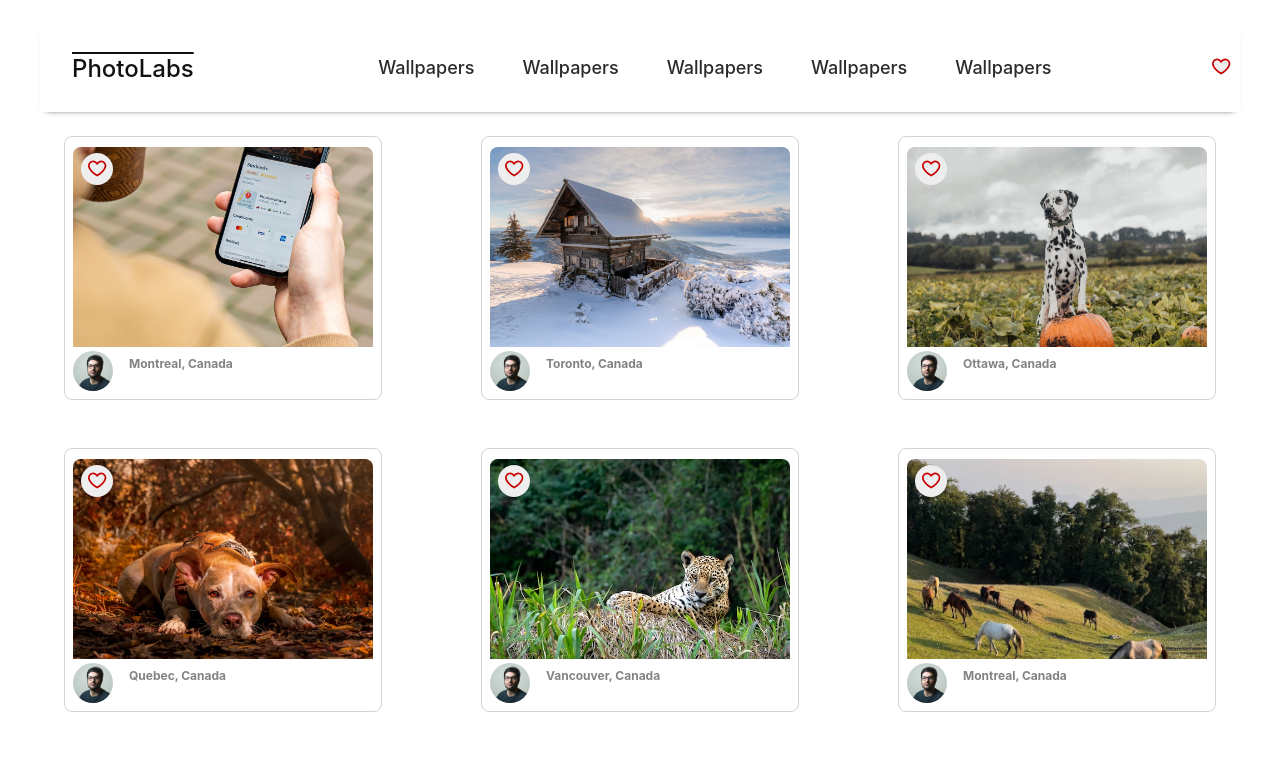
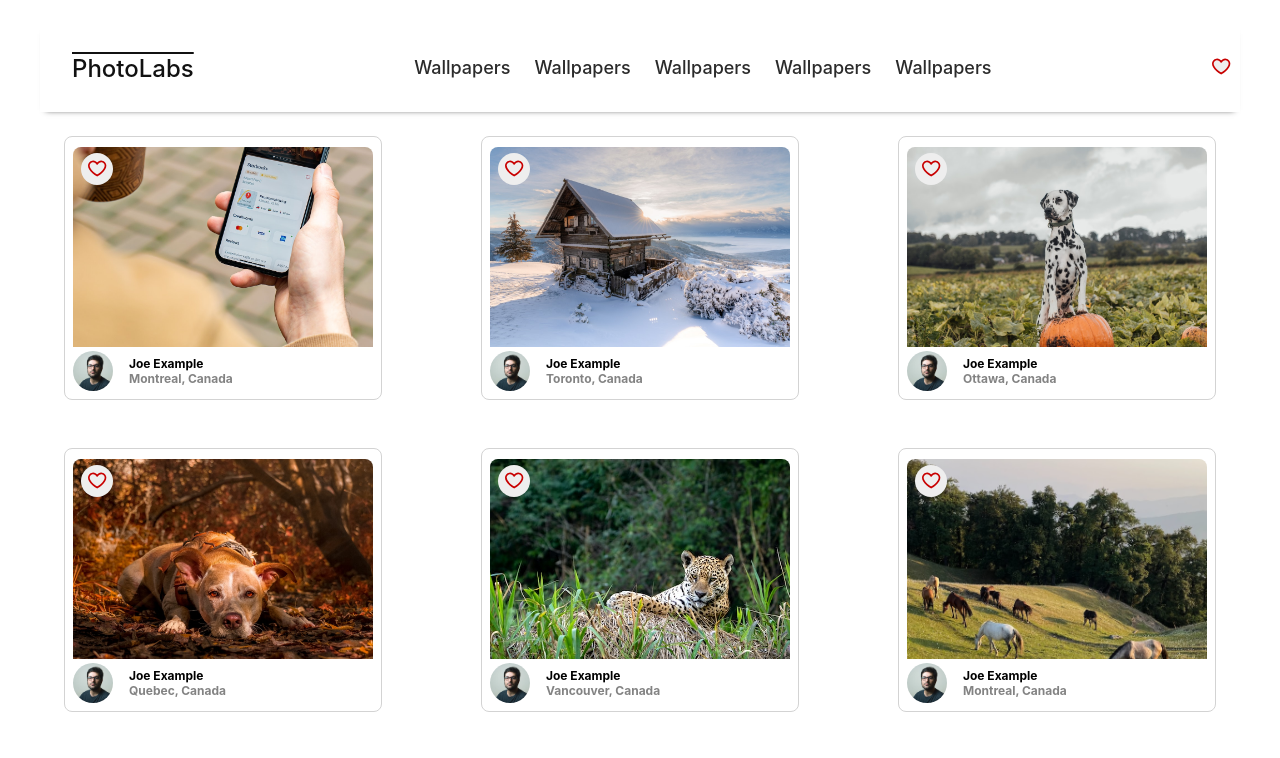
Before and after one commit to Ametrysinine/photolabs, a React (Create React App) app in the folder frontend/: page / in a window 1280 px wide. Shown: the top 758 px of the page. Built offline with nearby package versions, Linux system fonts and the light colour scheme; the HTML template or start-up script is replaced by a standard one.

Commit message:
Implement global favorites

```diff
--- a/frontend/src/components/HomeRoute.jsx
+++ b/frontend/src/components/HomeRoute.jsx
@@ -1,15 +1,27 @@
-import React from "react";
+import React, { useState } from "react";
 
 import "../styles/HomeRoute.scss";
 import PhotoList from "./PhotoList";
 import TopNavigation from "./TopNavigationBar";
 
 const HomeRoute = () => {
+  const [favorites, setFavorites] = useState({keys:'values'});
+
+  const toggleFavorite = function(id) {
+    const newFavorites = {...favorites};
+
+    newFavorites[id] = !newFavorites[id];
+
+    console.log('Clicked: ' + id + ' newFavorites ' + Object.keys(newFavorites) + ' ' + Object.values(newFavorites));
+    setFavorites(newFavorites);
+  };
+
+
   return (
-  <div className="home-route">
-    <TopNavigation/>
-    <PhotoList/>
-  </div>
+    <div className="home-route">
+      <TopNavigation />
+      <PhotoList favorites={favorites} toggleFavorite={toggleFavorite}  />
+    </div>
   );
 };
 
--- a/frontend/src/components/PhotoFavButton.jsx
+++ b/frontend/src/components/PhotoFavButton.jsx
@@ -3,10 +3,12 @@ import React, { useCallback, useState } from 'react';
 import FavIcon from './FavIcon';
 import '../styles/PhotoFavButton.scss';
 
-function PhotoFavButton() {
+function PhotoFavButton(props) {
   const [selected, setSelected] = useState(false);
-  const handleClick = () => setSelected(selected => !selected);
-
+  const handleClick = () => {
+    setSelected(selected => !selected);
+    props.toggleFavorite(props.id);
+  }
   return (
     <div className="photo-list__fav-icon">
       <div onClick={handleClick} className="photo-list__fav-icon-svg">
--- a/frontend/src/components/PhotoList.jsx
+++ b/frontend/src/components/PhotoList.jsx
@@ -3,65 +3,11 @@ import PhotoListItem from "./PhotoListItem";
 import "../styles/PhotoList.scss";
 import photos from "mocks/photos";
 
-const sampleDataForPhotoList = [
-  {
-    id: "1",
-    location: {
-      city: "Montreal",
-      country: "Canada",
-    },
-    urls: {
-      full: `${process.env.PUBLIC_URL}/Image-1-Full.jpeg`,
-      regular: `${process.env.PUBLIC_URL}/Image-1-Regular.jpeg`,
-    },
-    user: {
-      id: "1",
-      username: "exampleuser",
-      name: "Joe Example",
-      profile: `${process.env.PUBLIC_URL}/profile-1.jpg`,
-    },
-  },
-  {
-    id: "2",
-    location: {
-      city: "Toronto",
-      country: "Canada",
-    },
-    urls: {
-      full: `${process.env.PUBLIC_URL}/Image-2-Full.jpeg`,
-      regular: `${process.env.PUBLIC_URL}/Image-2-Regular.jpeg`,
-    },
-    user: {
-      id: "2",
-      username: "exampleuser",
-      name: "Joe Example",
-      profile: `${process.env.PUBLIC_URL}/profile-1.jpg`,
-    },
-  },
-  {
-    id: "3",
-    location: {
-      city: "Ottawa",
-      country: "Canada",
-    },
-    urls: {
-      full: `${process.env.PUBLIC_URL}/Image-3-Full.jpeg`,
-      regular: `${process.env.PUBLIC_URL}/Image-3-Regular.jpeg`,
-    },
-    user: {
-      id: "3",
-      username: "exampleuser",
-      name: "Joe Example",
-      profile: `${process.env.PUBLIC_URL}/profile-1.jpg`,
-    },
-  },
-];
-
-const PhotoList = () => {
+const PhotoList = (props) => {
 
   return (
     <ul className="photo-list">
-      {photos.map(photo => <li key={photo.id}><PhotoListItem data={photo}/></li>)}
+      {photos.map(photo => <li key={photo.id}><PhotoListItem favorites={props.favorites} toggleFavorite={props.toggleFavorite} photo={photo}/></li>)}
     </ul>
   );
 };
--- a/frontend/src/components/PhotoListItem.jsx
+++ b/frontend/src/components/PhotoListItem.jsx
@@ -4,15 +4,16 @@ import "../styles/PhotoListItem.scss";
 import PhotoFavButton from "./PhotoFavButton";
 
 const PhotoListItem = (props) => {
-  const photo = props.data;
+  const photo = props.photo;
+
   return (
     <div className="photo-list__item">
-          <PhotoFavButton/>
+        <PhotoFavButton id={photo.id} toggleFavorite={props.toggleFavorite}/>
       <img className="photo-list__image" src={photo.urls.regular} />
       <div className="photo-list__user-details">
         <img className="photo-list__user-profile" src={photo.user.profile} />
         <div className="photo-list__user-info">
-          <div>{photo.username}</div>
+          <div>{photo.user.name}</div>
           <div className="photo-list__user-location">{photo.location.city}, {photo.location.country}</div>
         </div>
       </div>
--- a/frontend/src/components/TopicList.jsx
+++ b/frontend/src/components/TopicList.jsx
@@ -4,27 +4,9 @@ import "../styles/TopicList.scss";
 import TopicListItem from "./TopicListItem";
 import topics from "mocks/topics";
 
-const sampleDataForTopicList = [
-  {
-    id: "1",
-    slug: "topic-1",
-    title: "Nature",
-  },
-  {
-    id: "2",
-    slug: "topic-2",
-    title: "Travel",
-  },
-  {
-    id: "3",
-    slug: "topic-3",
-    title: "People",
-  },
-];
-
 const TopicList = () => {
   return (
-      <div className="top-nav-bar__topic-list">
+    <div className="top-nav-bar__topic-list">
       {topics.map(topic => <div key={topic.id} className="topic-list--item"><TopicListItem data={topic} /></div>)}
     </div>
 
--- a/frontend/src/components/TopicListItem.jsx
+++ b/frontend/src/components/TopicListItem.jsx
@@ -2,16 +2,10 @@ import React from "react";
 
 import "../styles/TopicListItem.scss";
 
-const sampleDataForTopicListItem = {
-  id: "1",
-  slug: "topic-1",
-  label: "Nature",
-};
-
 const TopicListItem = (props) => {
   const topic = props.data;
   return (
-    <div className="topic-list--item">
+    <div>
       <a>{topic.title}</a>
     </div>
   );
--- a/frontend/src/mocks/topics.js
+++ b/frontend/src/mocks/topics.js
@@ -1,6 +1,6 @@
 const topics = [
   {
-  "id": "bo8jQKTaE0Y",
+  "id": "bo8jQKTaE0Y1",
   "slug": "wallpapers",
   "title": "Wallpapers",
   "description": "From epic drone shots to inspiring moments in nature, find free HD wallpapers worthy of your mobile and desktop screens. Finally.",
@@ -41,7 +41,7 @@ const topics = [
     }
   },
   {
-    "id": "bo8jQKTaE0Y",
+    "id": "bo8jQKTaE0Y2",
     "slug": "wallpapers",
     "title": "Wallpapers",
     "description": "From epic drone shots to inspiring moments in nature, find free HD wallpapers worthy of your mobile and desktop screens. Finally.",
@@ -82,7 +82,7 @@ const topics = [
       }
   },
   {
-    "id": "bo8jQKTaE0Y",
+    "id": "bo8jQKTaE0Y3",
     "slug": "wallpapers",
     "title": "Wallpapers",
     "description": "From epic drone shots to inspiring moments in nature, find free HD wallpapers worthy of your mobile and desktop screens. Finally.",
@@ -123,7 +123,7 @@ const topics = [
     }
   },
   {
-    "id": "bo8jQKTaE0Y",
+    "id": "bo8jQKTaE0Y4",
     "slug": "wallpapers",
     "title": "Wallpapers",
     "description": "From epic drone shots to inspiring moments in nature, find free HD wallpapers worthy of your mobile and desktop screens. Finally.",
@@ -164,7 +164,7 @@ const topics = [
     }
   },
   {
-    "id": "bo8jQKTaE0Y",
+    "id": "bo8jQKTaE0Y5",
     "slug": "wallpapers",
     "title": "Wallpapers",
     "description": "From epic drone shots to inspiring moments in nature, find free HD wallpapers worthy of your mobile and desktop screens. Finally.",
```
